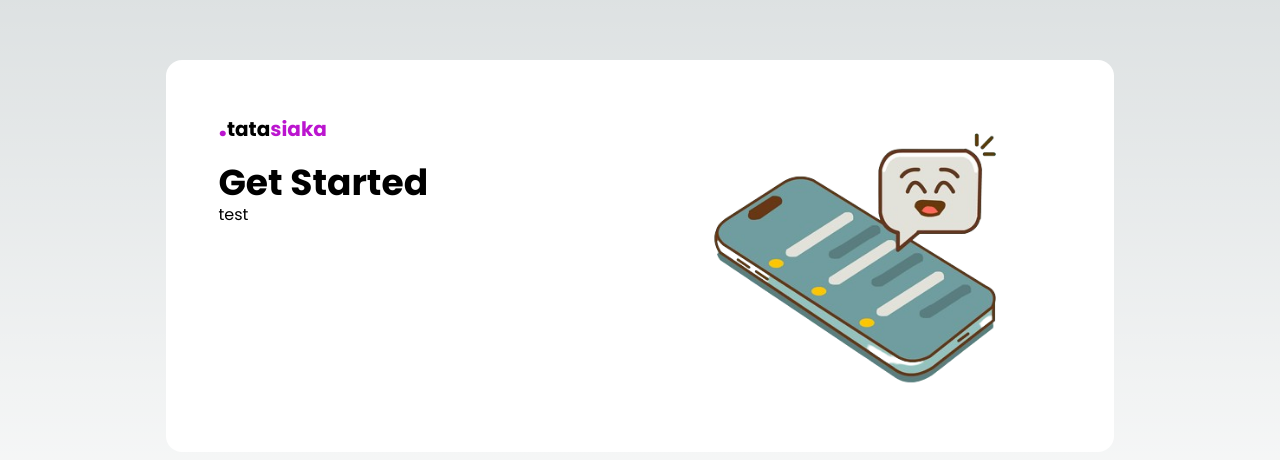
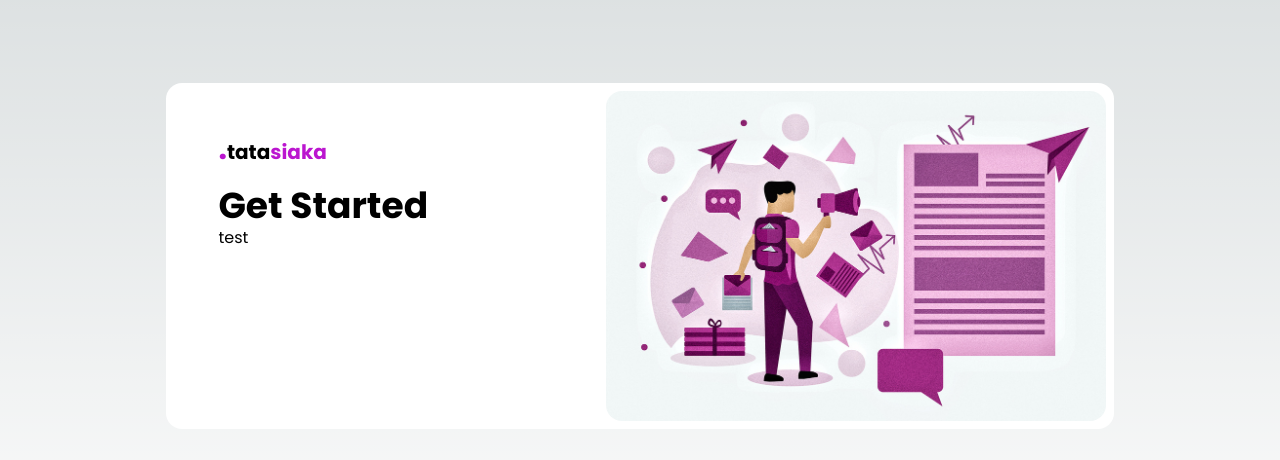
Before and after one commit to rakotoarisonlandry/tatasiaka, a Next.js app: page /auth in a window 1280 px wide. Shown: the part 144-604 px from the top of the page. Built offline with nearby package versions, Linux system fonts and the light colour scheme.

Commit message:
Simple modif

```diff
--- a/app/auth/page.tsx
+++ b/app/auth/page.tsx
@@ -20,7 +20,7 @@ function page() {
           </div>
         </div>
         <Image
-          src="/login.png"
+          src="/log.jpg"
           width="500"
           height="800"
           className=" rounded-2xl"
```
Also changed, not shown: public/log.jpg (added).
